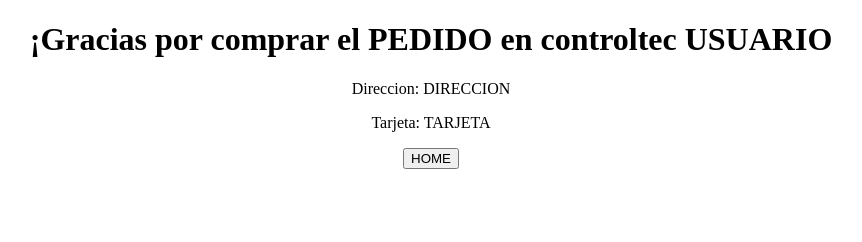
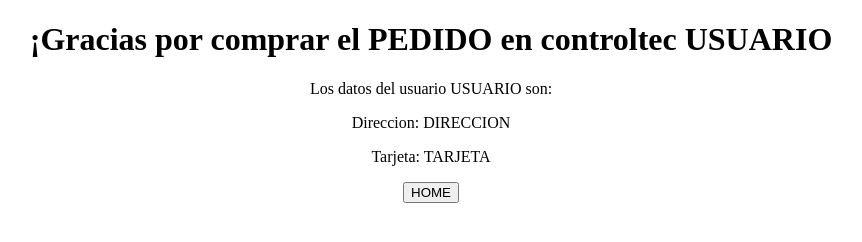
Before and after one commit to aiglesiasd/LTAW-Practicas, a plain HTML site: page P2/confirmaCompra.html in a window 1280 px wide. Shown: the whole page, without its empty margins (209-1071 px from the left). Drawn offline with Linux system fonts and the light colour scheme.

Commit message:
respuesta a la compra

```diff
--- a/P2/confirmaCompra.html
+++ b/P2/confirmaCompra.html
@@ -10,6 +10,7 @@
 <body>
     <div align="center">
         <h1>¡Gracias por comprar el PEDIDO en controltec USUARIO </h1>
+        <p>Los datos del usuario USUARIO son:</p>
         <P>Direccion: DIRECCION</P>
         <P>Tarjeta: TARJETA</P>
 
```
